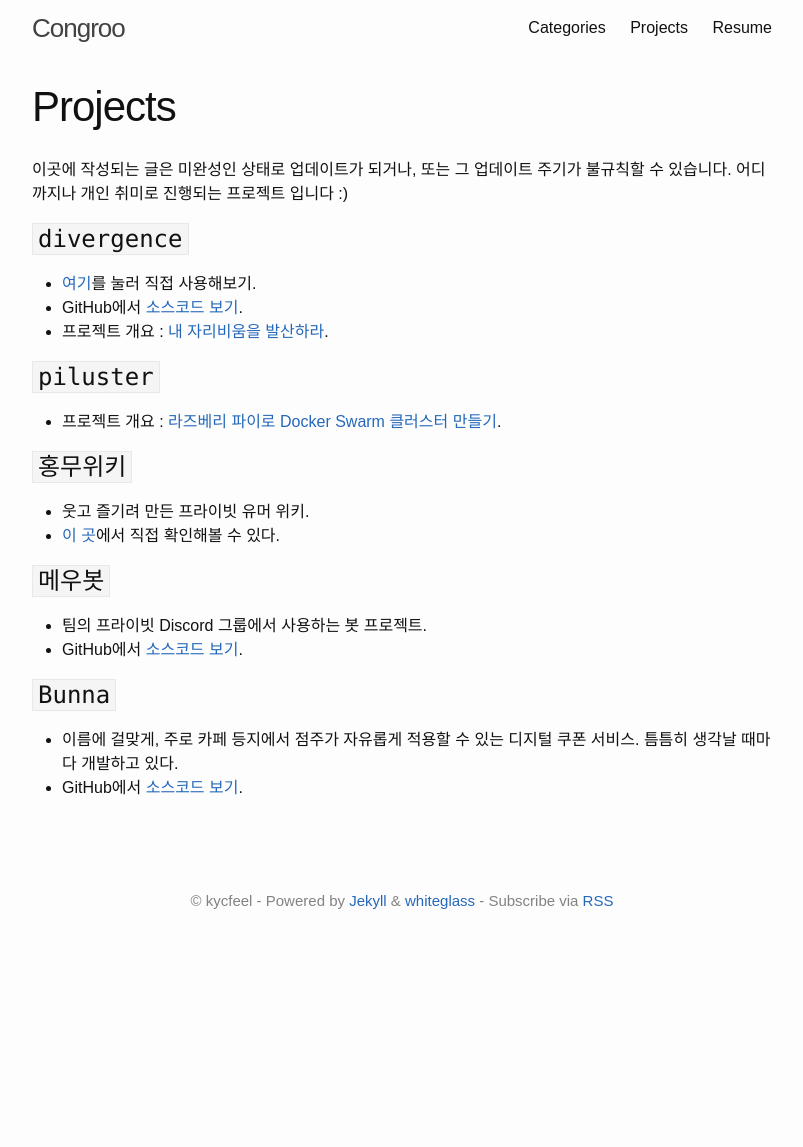
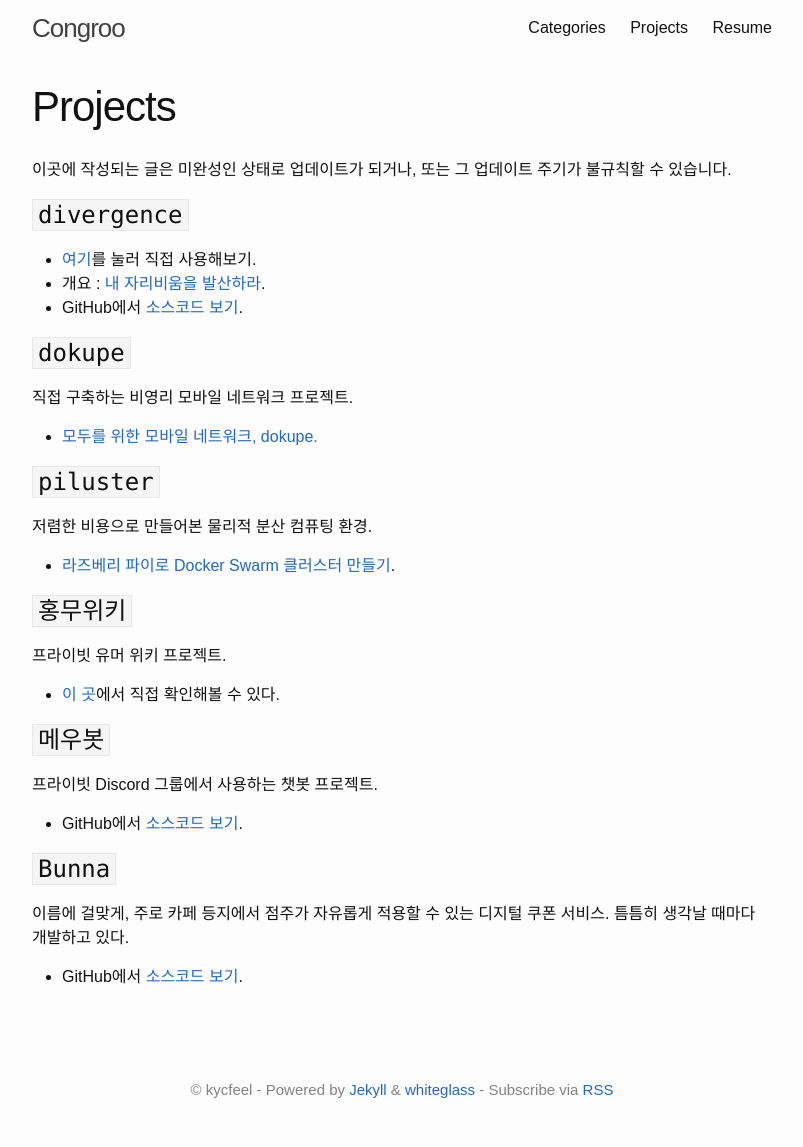
Before and after one commit to kycfeel/kycfeel.github.io, a Jekyll site: the page built from projects.md, in a window 1280 px wide. Shown: the whole page, without its empty margins (238-1041 px from the left). Built offline with Jekyll 4.4.1, drawn with Linux system fonts in a browser that asks for light colours; before the commit the page ends 958 px from its top, so only the background shows below that.

Commit message:
신규 프로젝트 포스트 준비 완료.

```diff
--- a/projects.md
+++ b/projects.md
@@ -3,29 +3,35 @@ layout: page
 title: Projects
 permalink: /projects/
 ---
-이곳에 작성되는 글은 미완성인 상태로 업데이트가 되거나, 또는 그 업데이트 주기가 불규칙할 수 있습니다. 어디까지나 개인 취미로 진행되는 프로젝트 입니다 :)
+이곳에 작성되는 글은 미완성인 상태로 업데이트가 되거나, 또는 그 업데이트 주기가 불규칙할 수 있습니다.
 
 `divergence`
 ========================
 - [여기](https://kycfeel.github.io/divergence)를 눌러 직접 사용해보기.
+- 개요 : [내 자리비움을 발산하라](https://kycfeel.github.io/2017/05/24/내-자리비움을-발산하라).
 - GitHub에서 [소스코드 보기](https://github.com/kycfeel/divergence).
-- 프로젝트 개요 : [내 자리비움을 발산하라](https://kycfeel.github.io/2017/05/24/내-자리비움을-발산하라).
+
+`dokupe`
+========================
+직접 구축하는 비영리 모바일 네트워크 프로젝트.
+- [모두를 위한 모바일 네트워크, dokupe.](https://kycfeel.github.io/2017/11/08/모두를-위한-모바일-네트워크-dokupe)
 
 `piluster`
 ========================
-- 프로젝트 개요 : [라즈베리 파이로 Docker Swarm 클러스터 만들기](https://kycfeel.github.io/2017/08/24/라즈베리-파이로-Docker-Swarm-클러스터-만들기).
+저렴한 비용으로 만들어본 물리적 분산 컴퓨팅 환경.
+- [라즈베리 파이로 Docker Swarm 클러스터 만들기](https://kycfeel.github.io/2017/08/24/라즈베리-파이로-Docker-Swarm-클러스터-만들기).
 
 `홍무위키`
 ========================
-- 웃고 즐기려 만든 프라이빗 유머 위키.
+프라이빗 유머 위키 프로젝트.
 - [이 곳](https://hongmu.wiki)에서 직접 확인해볼 수 있다.
 
 `메우봇`
 ========================
-- 팀의 프라이빗 Discord 그룹에서 사용하는 봇 프로젝트.
+프라이빗 Discord 그룹에서 사용하는 챗봇 프로젝트.
 - GitHub에서 [소스코드 보기](https://github.com/kycfeel/meumeu-bot).
 
 `Bunna`
 ========================
-- 이름에 걸맞게, 주로 카페 등지에서 점주가 자유롭게 적용할 수 있는 디지털 쿠폰 서비스. 틈틈히 생각날 때마다 개발하고 있다.
+이름에 걸맞게, 주로 카페 등지에서 점주가 자유롭게 적용할 수 있는 디지털 쿠폰 서비스. 틈틈히 생각날 때마다 개발하고 있다.
 - GitHub에서 [소스코드 보기](https://github.com/kycfeel/bunna).
```
Also changed, not shown: _posts/2017-11-08-모두를-위한-모바일-네트워크-dokupe.md (added, +16 -0 lines).
